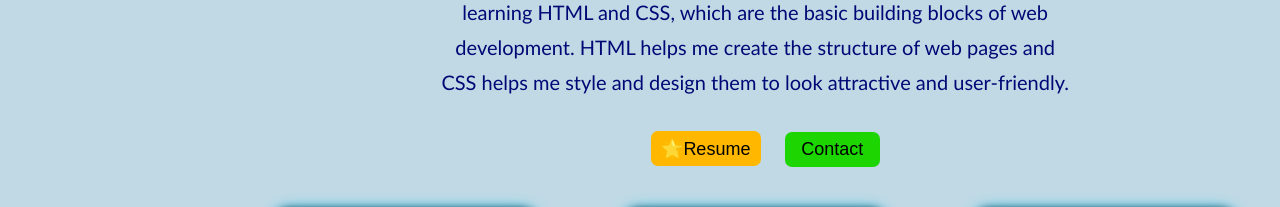
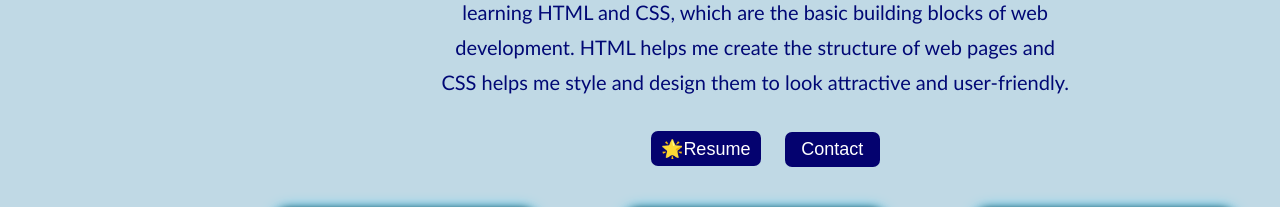
Before and after one commit to DevSohailPathan/real-portfolio.new, a plain HTML site: page index.html in a window 1280 px wide. Shown: the part 860-1067 px from the top of the page. Drawn offline with Linux system fonts and the light colour scheme.

Commit message:
Add files via upload

```diff
--- a/index.html
+++ b/index.html
@@ -344,8 +344,8 @@
             font-size: 18px;
             margin-left: 20px;
             border: none;
-            color: #000000;
-            background-color: rgb(255, 183, 0);
+            color: #ffffff;
+            background-color: rgb(4, 2, 111);
         }
 
         .resume-contact-button {
@@ -355,8 +355,8 @@
             font-size: 18px;
             margin-left: 20px;
             border: none;
-            color: #000000;
-            background-color: #1dd501;
+            color: #ffffff;
+            background-color: rgb(4, 2, 111);
         }
 
         /* my skill */
```
